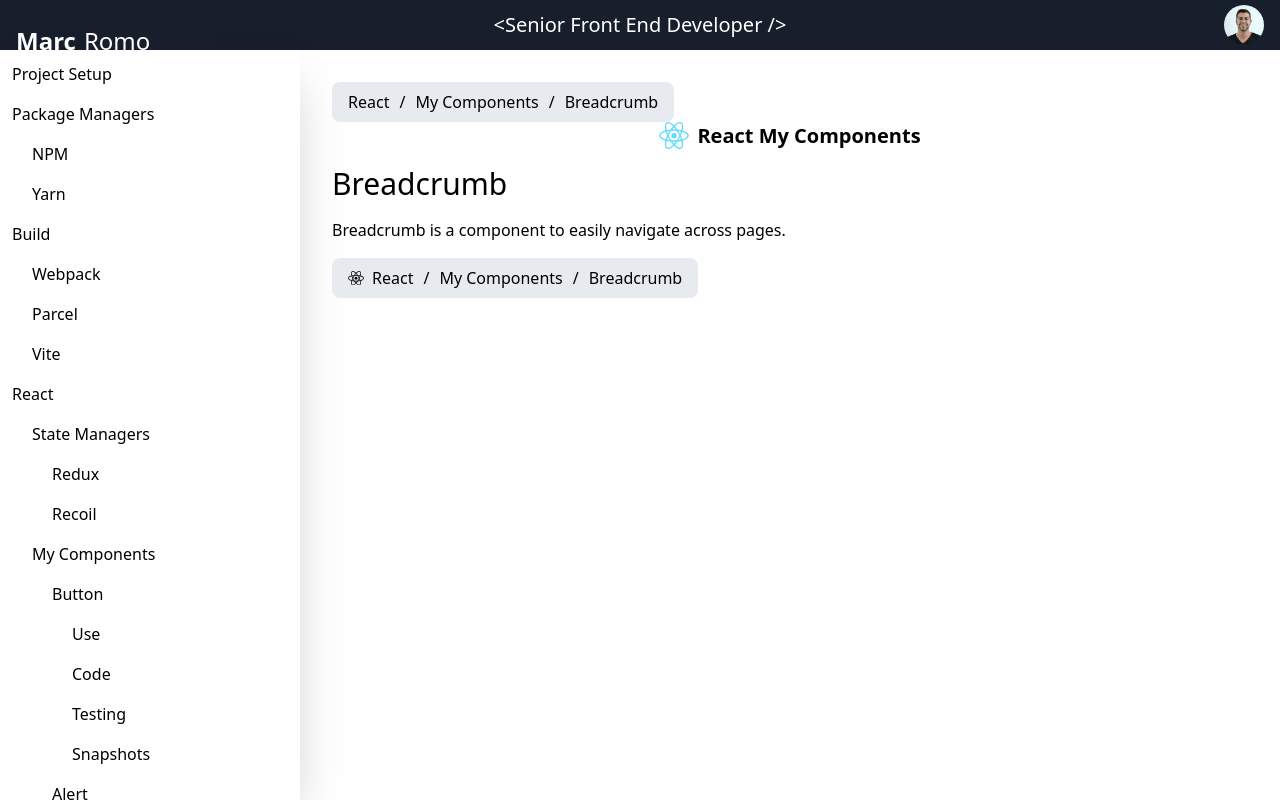
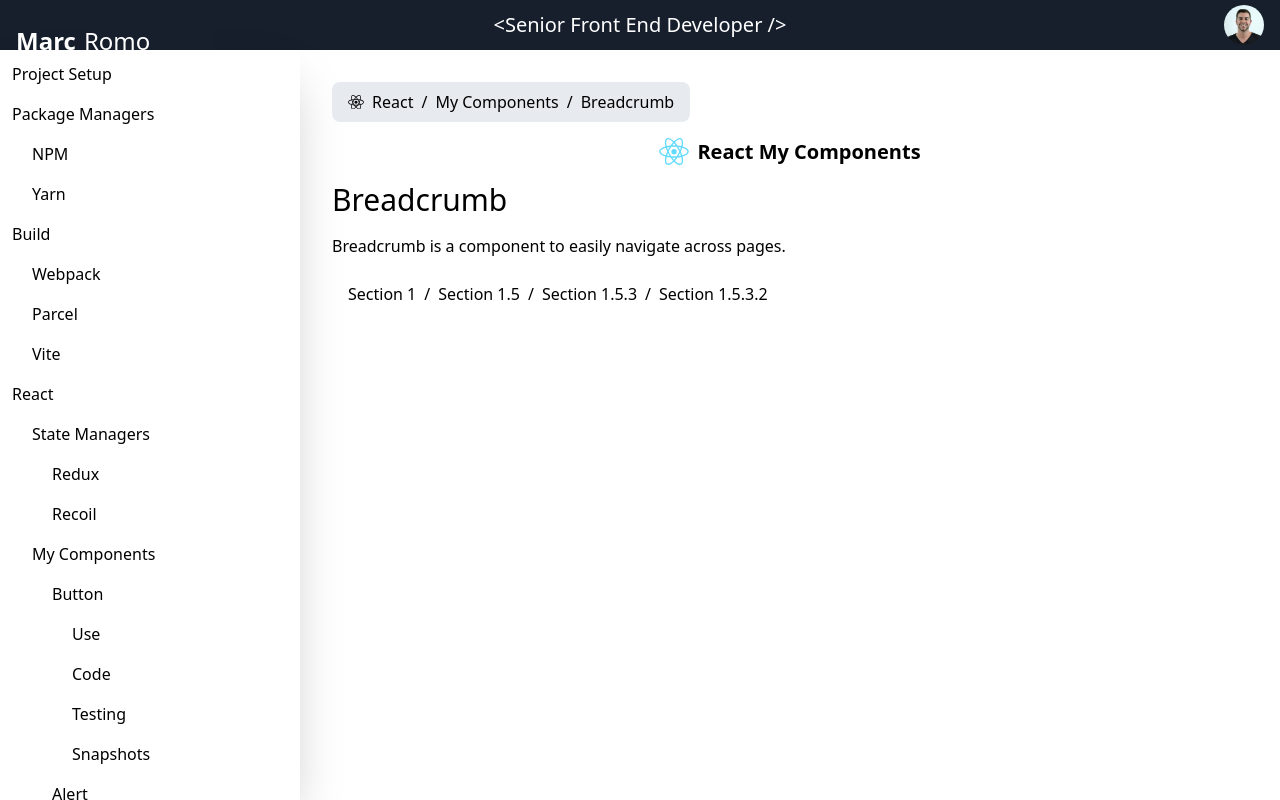
Before and after one commit to marcromotarre/me, a React (Vite) app: page /react/my-components/breadcrumb in a window 1280 px wide. Built offline with nearby package versions, Linux system fonts and the light colour scheme.

Commit message:
redesign

```diff
--- a/src/components/common/Typography/Typography.tsx
+++ b/src/components/common/Typography/Typography.tsx
@@ -198,7 +198,9 @@
     h6: `text-lg font-normal ${gutterBottom ? GUTTER_BOTTOM : ""}`,
     subtitle1: `text-base font-normal ${gutterBottom ? GUTTER_BOTTOM : ""}`,
     subtitle2: `text-sm ${gutterBottom ? GUTTER_BOTTOM : ""}`,
-    body1: `text-base font-light ${gutterBottom ? GUTTER_BOTTOM : ""}`,
+    body1: `sm:text-sm md:text-base lg:text-base font-light ${
+      gutterBottom ? GUTTER_BOTTOM : ""
+    }`,
     body2: `text-sm font-normal ${gutterBottom ? GUTTER_BOTTOM : ""}`,
     button: `text-sm font-medium ${gutterBottom ? GUTTER_BOTTOM : ""}`,
     caption: `text-sm font-normal ${gutterBottom ? GUTTER_BOTTOM : ""}`,
--- a/src/components/common/breadcrumb/Breadcrumb.tsx
+++ b/src/components/common/breadcrumb/Breadcrumb.tsx
@@ -15,11 +15,7 @@
   return (
     <div
       style={{
-        display: "grid",
-        gridTemplateColumns: `repeat(${
-          links.length * 2 - 1
-        }, max-content [col-start])`,
-        columnGap: "10px",
+        display: "flex",
         ...defaultStyles,
         ...style,
       }}
@@ -35,7 +31,12 @@
                 href: index === links.length - 1 ? "" : link.href,
               },
             })}
-            {index < links.length - 1 && <Typography>{separator}</Typography>}
+
+            {index < links.length - 1 && (
+              <div className="ml-2 mr-2">
+                <Typography>{separator}</Typography>
+              </div>
+            )}
           </React.Fragment>
         );
       })}
--- a/src/data/ComponentsData.tsx
+++ b/src/data/ComponentsData.tsx
@@ -1,4 +1,14 @@
 export default [
+  {
+    name: "<Breadcrumb />",
+    backgoundColor: "bg-denim",
+    url: "/react/my-components/breadcrumb",
+  },
+  {
+    name: "<Card />",
+    backgoundColor: "bg-denim",
+    url: "/react/my-components/card",
+  },
   {
     name: "<Button />",
     backgoundColor: "bg-denim",
--- a/src/data/LateralMenu.tsx
+++ b/src/data/LateralMenu.tsx
@@ -1,3 +1,6 @@
+import { ReactElement } from "react";
+import { ReactIcon } from "../components/common/icons";
+
 export const getChildren = (
   sectionNames: Array<string>
 ): Array<SectionType> => {
@@ -22,6 +25,7 @@
 export type SectionType = {
   path: string;
   name: string;
+  icon?: ReactElement;
   children?: Array<SectionType>;
 };
 
@@ -38,6 +42,7 @@
       ...linear.map((section: SectionType) => ({
         name: section.name,
         path: section.path,
+        icon: section.icon,
       })),
     ];
   }, []);
@@ -83,6 +88,7 @@
   {
     path: "/react",
     name: "React",
+    icon: <ReactIcon />,
     children: [
       {
         path: "/react/state-managers",
--- a/src/pages/ReactMyComponentsPage.tsx
+++ b/src/pages/ReactMyComponentsPage.tsx
@@ -1,13 +1,10 @@
 import { useNavigate } from "react-router-dom";
-import Title from "../components/common/Title";
 import ComponentsData from "../data/ComponentsData";
 import classnames from "classnames";
-import { ReactIcon } from "../components/common/icons";
 const ReactMyComponents = () => {
   const navigate = useNavigate();
   return (
     <div className="grid grid-cols-1 gap-y-4 p-8">
-      <Title icon={<ReactIcon size={30} />} title="React My Components" />
       <p className="font-light">
         Here you have a list of components developed by me.You can click on them
         to know more information such as the implementation code or some
--- a/src/pages/layouts/Layout.tsx
+++ b/src/pages/layouts/Layout.tsx
@@ -48,7 +48,8 @@
         <div className="h-[100%] overflow-x-hidden overflow-y-scroll p-3 shadow-2xl sm:invisible md:invisible lg:visible">
           <LateralMenu />
         </div>
-        <div className="h-[100%] overflow-x-hidden overflow-y-scroll p-8">
+        <div className="h-[100%] overflow-x-hidden overflow-y-scroll sm:p-4 md:p-8 lg:p-8">
+          <div className="mb-4 flex sm:items-center sm:justify-center md:items-center md:justify-center lg:items-center lg:justify-start">
             <Breadcrumb
               separator="/"
               style={{
@@ -57,16 +58,19 @@
               }}
             >
               {breadcrumbs.map((section, index) => (
-              <BreadcrumbLink key={index} href={section.path}>
+                <BreadcrumbLink
+                  key={index}
+                  icon={section.icon}
+                  href={section.path}
+                >
                   {section.name}
                 </BreadcrumbLink>
               ))}
             </Breadcrumb>
-          <div className="">
+          </div>
           <div className="grid grid-cols-1 gap-y-4">
             {SECTIONS[sectionId]}
             <Outlet />
-            </div>
           </div>
         </div>
       </div>
--- a/src/pages/react/my-components/ReactMyComponentsBreadcrumbPage.tsx
+++ b/src/pages/react/my-components/ReactMyComponentsBreadcrumbPage.tsx
@@ -10,19 +10,11 @@
       <Typography>
         Breadcrumb is a component to easily navigate across pages.
       </Typography>
-      <Breadcrumb
-        separator="/"
-        style={{ color: "black", backgroundColor: "#E7EBF0" }}
-      >
-        <BreadcrumbLink icon={<ReactIcon />} href="/react">
-          React
-        </BreadcrumbLink>
-        <BreadcrumbLink href="/react/my-components">
-          My Components
-        </BreadcrumbLink>
-        <BreadcrumbLink href="/react/my-components/breadcrumb">
-          Breadcrumb
-        </BreadcrumbLink>
+      <Breadcrumb separator="/" style={{ color: "black" }}>
+        <BreadcrumbLink>Section 1</BreadcrumbLink>
+        <BreadcrumbLink>Section 1.5</BreadcrumbLink>
+        <BreadcrumbLink>Section 1.5.3</BreadcrumbLink>
+        <BreadcrumbLink>Section 1.5.3.2</BreadcrumbLink>
       </Breadcrumb>
     </>
   );
```
Lines whose indentation alone changed are shown as unchanged.
